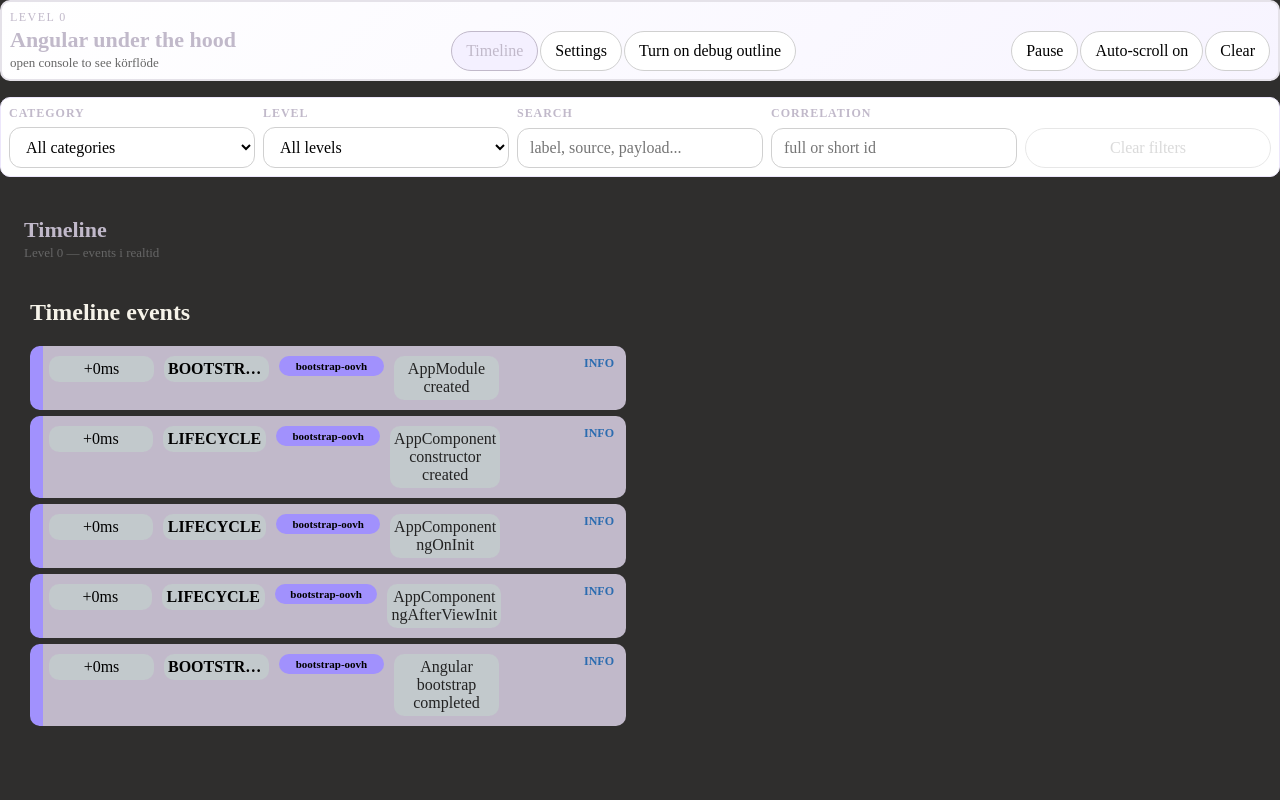
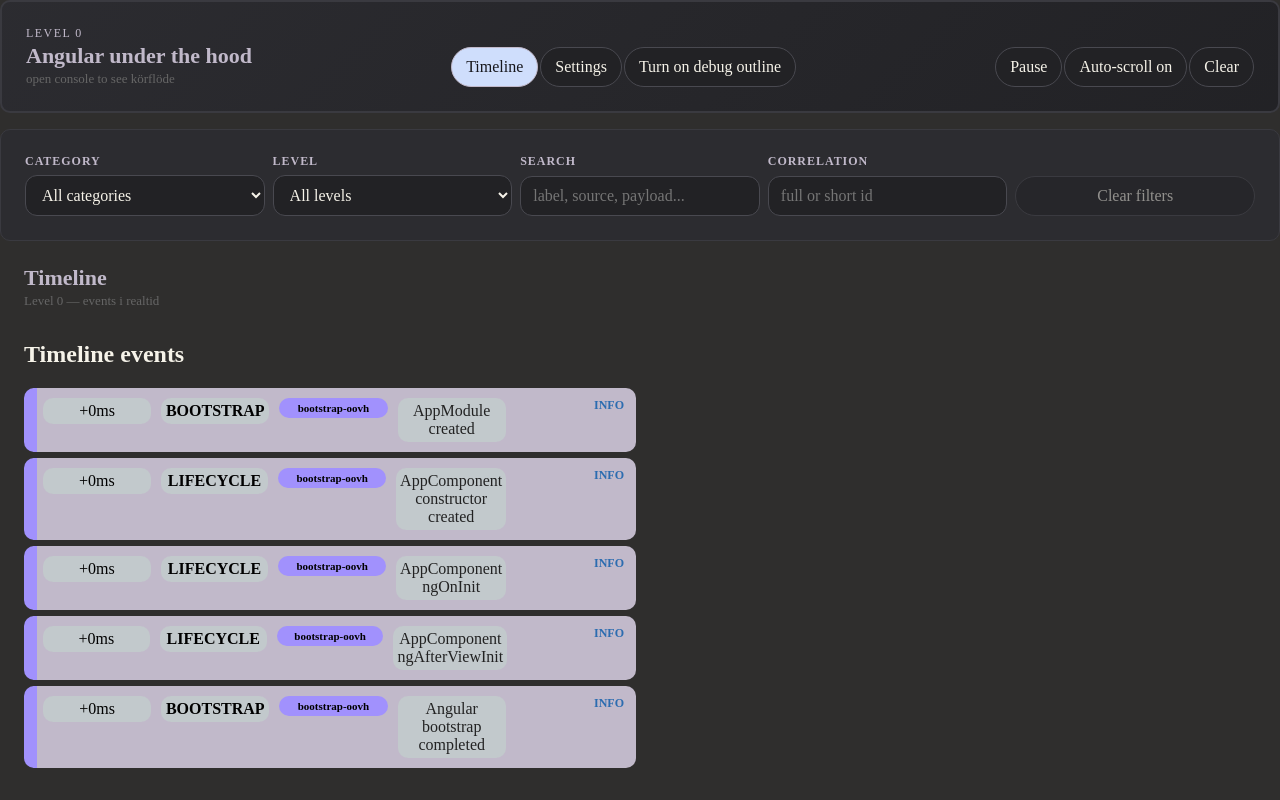
Before and after one commit to HanninenF/angular-under-the-hood, an Angular app in the folder client/: page / in a window 1280 px wide. Built offline with nearby package versions, Linux system fonts and the light colour scheme.

Commit message:
Refine timeline details and shell styling (#33)
* chore(gitignore): ignore local app reading guide

* style(shell): apply token-based surfaces to shell and settings

* style(timeline): refine details layout and spacing

---------

Co-authored-by: Fredrikh <fredrikh@centiro.se>

```diff
--- a/client/src/app/features/lifecycle-demo/lifecycle-preferences-card.component.scss
+++ b/client/src/app/features/lifecycle-demo/lifecycle-preferences-card.component.scss
@@ -3,8 +3,12 @@
   gap: var(--rime-space-xs);
   padding: var(--rime-space-sm);
   border-radius: var(--rime-space-sm-smd);
-  border: 1px solid #ded8e8;
-  background: linear-gradient(135deg, #fff 0%, #f9fbff 100%);
+  border: 1px solid var(--rime-color-border-soft);
+  background: linear-gradient(
+    135deg,
+    var(--rime-color-success-soft) 0%,
+    var(--rime-color-surface-elevated) 100%
+  );
 }
 
 .demo-card__eyebrow {
@@ -17,16 +21,16 @@
 
 .demo-card__title {
   margin: 0;
-  color: #222;
+  color: var(--rime-color-text-primary);
 }
 
 .demo-card__body {
   margin: 0;
-  color: #555;
+  color: var(--rime-color-text-secondary);
 }
 
 .demo-card__list {
   margin: 0;
   padding-left: 18px;
-  color: #333;
+  color: var(--rime-color-text-secondary);
 }
--- a/client/src/app/features/lifecycle-demo/lifecycle-profile-card.component.scss
+++ b/client/src/app/features/lifecycle-demo/lifecycle-profile-card.component.scss
@@ -3,8 +3,12 @@
   gap: var(--rime-space-xs);
   padding: var(--rime-space-sm);
   border-radius: var(--rime-space-sm-smd);
-  border: 1px solid #ded8e8;
-  background: linear-gradient(135deg, #fff 0%, #faf7ff 100%);
+  border: 1px solid var(--rime-color-border-soft);
+  background: linear-gradient(
+    135deg,
+    var(--rime-color-info-soft) 0%,
+    var(--rime-color-surface-elevated) 100%
+  );
 }
 
 .demo-card__eyebrow {
@@ -17,16 +21,16 @@
 
 .demo-card__title {
   margin: 0;
-  color: #222;
+  color: var(--rime-color-text-primary);
 }
 
 .demo-card__body {
   margin: 0;
-  color: #555;
+  color: var(--rime-color-text-secondary);
 }
 
 .demo-card__list {
   margin: 0;
   padding-left: 18px;
-  color: #333;
+  color: var(--rime-color-text-secondary);
 }
--- a/client/src/app/features/page-wrapper/page-wrapper.scss
+++ b/client/src/app/features/page-wrapper/page-wrapper.scss
@@ -4,10 +4,14 @@
   align-items: flex-end;
   gap: var(--rime-space-sm);
   margin-bottom: var(--rime-space-md);
-  padding: var(--rime-space-sm);
+  padding: var(--rime-space-lg);
   border-radius: var(--rime-space-sm-smd);
-  background: linear-gradient(135deg, #fff 0%, #f7f4ff 100%);
-  border: var(--rime-space-xxs) solid hsl(265 15% 90% / 1);
+  background: linear-gradient(
+    135deg,
+    var(--rime-color-surface-elevated) 0%,
+    var(--rime-color-surface) 100%
+  );
+  border: var(--rime-space-xxs) solid var(--rime-color-border-soft);
 }
 
 .shell__copy {
@@ -54,11 +58,10 @@
   display: grid;
   grid-template-columns: repeat(5, minmax(0, 1fr));
   gap: var(--rime-space-sm);
-  margin-bottom: var(--rime-space-md);
-  padding: var(--rime-space-sm);
+  padding: var(--rime-space-lg);
   border-radius: var(--rime-space-sm-smd);
-  background: #fff;
-  border: 1px solid #ece6fb;
+  background: var(--rime-color-surface-elevated);
+  border: 1px solid var(--rime-color-border-soft);
 }
 
 .filter {
@@ -77,8 +80,9 @@
 .filter select,
 .filter input {
   font: inherit;
-  border: 1px solid #d0d0d0;
-  background: #fff;
+  border: 1px solid var(--rime-color-border);
+  background: var(--rime-color-surface);
+  color: var(--rime-color-text-primary);
   padding: 10px 12px;
   border-radius: 12px;
   min-width: 0;
@@ -91,17 +95,19 @@
 .nav-button,
 .btn {
   font: inherit;
-  border: 1px solid #d0d0d0;
-  background: #fff;
+  border: 1px solid var(--rime-color-border);
+  background: var(--rime-color-surface);
+  color: var(--rime-color-text-primary);
   padding: 10px 14px;
   border-radius: 999px;
+
   cursor: pointer;
 }
 
 .nav-button--active {
   border-color: var(--rime-color-primary);
-  color: var(--rime-color-primary);
-  background: #f4f0ff;
+  color: var(--rime-color-text-inverse);
+  background: var(--rime-color-accent-soft);
 }
 
 .btn--ghost:disabled {
--- a/client/src/app/features/settings/settings.component.scss
+++ b/client/src/app/features/settings/settings.component.scss
@@ -3,8 +3,12 @@
   gap: var(--rime-space-sm);
   padding: var(--rime-space-sm);
   border-radius: var(--rime-space-sm-smd);
-  background: #fff;
-  border: var(--rime-space-xxs) solid hsl(265 15% 90% / 1);
+  background: linear-gradient(
+    135deg,
+    var(--rime-color-surface-elevated) 0%,
+    var(--rime-color-surface) 100%
+  );
+  border: var(--rime-space-xxs) solid var(--rime-color-border-soft);
 }
 
 .settings__title {
@@ -14,7 +18,7 @@
 
 .settings__lead {
   margin: 0;
-  color: #666;
+  color: var(--rime-color-text-secondary);
 }
 
 .settings__grid {
@@ -27,18 +31,19 @@
 .settings__grid dt {
   font-weight: 700;
   margin-bottom: 4px;
+  color: var(--rime-color-text-primary);
 }
 
 .settings__grid dd {
   margin: 0;
-  color: #333;
+  color: var(--rime-color-text-secondary);
 }
 
 .lifecycle-demo {
   display: grid;
   gap: var(--rime-space-sm);
   padding-top: var(--rime-space-sm);
-  border-top: 1px solid #e5e5e5;
+  border-top: 1px solid var(--rime-color-border-soft);
 }
 
 .lifecycle-demo__header {
@@ -55,7 +60,7 @@
 
 .lifecycle-demo__lead {
   margin: 4px 0 0;
-  color: #666;
+  color: var(--rime-color-text-secondary);
 }
 
 .lifecycle-demo__actions {
@@ -66,8 +71,9 @@
 
 .tab-button {
   font: inherit;
-  border: 1px solid #d0d0d0;
-  background: #fff;
+  border: 1px solid var(--rime-color-border);
+  background: var(--rime-color-surface);
+  color: var(--rime-color-text-primary);
   padding: 10px 14px;
   border-radius: 999px;
   cursor: pointer;
@@ -75,6 +81,6 @@
 
 .tab-button--active {
   border-color: var(--rime-color-primary);
-  color: var(--rime-color-primary);
-  background: #f4f0ff;
+  color: var(--rime-color-text-inverse);
+  background: var(--rime-color-accent-soft);
 }
--- a/client/src/app/features/timeline/timeline-details/timeline-details.componet.html
+++ b/client/src/app/features/timeline/timeline-details/timeline-details.componet.html
@@ -12,7 +12,11 @@
       ></app-timeline-meta>
     </div>
 
-    <button class="btn btn--ghost" type="button" (click)="closeDetails.emit()">
+    <button
+      class="btn btn--ghost details__close-button"
+      type="button"
+      (click)="closeDetails.emit()"
+    >
       Close
     </button>
   </header>
--- a/client/src/app/features/timeline/timeline-details/timeline-details.componet.scss
+++ b/client/src/app/features/timeline/timeline-details/timeline-details.componet.scss
@@ -11,6 +11,12 @@
   margin-bottom: var(--rime-space-xs-sm);
 }
 
+.details__close-button {
+  align-self: center;
+  max-height: 38px;
+  min-width: 60px;
+}
+
 .json {
   border-radius: 10px;
   margin: var(--rime-space-0);
--- a/client/src/app/features/timeline/timeline-list/timeline-list.component.scss
+++ b/client/src/app/features/timeline/timeline-list/timeline-list.component.scss
@@ -7,13 +7,6 @@
   display: flex;
   gap: var(--rime-space-xs-sm);
   flex-direction: column;
-}
-
-.list {
-  /*   border: var(--rime-space-xxs) solid hsl(265 15% 90% / 1);
-  border-radius: var(--rime-space-sm-smd); */
-  /* overflow: hidden; */
-  padding: var(--rime-space-xs-sm);
 }
 
 .row {
--- a/client/src/app/features/timeline/timeline.component.scss
+++ b/client/src/app/features/timeline/timeline.component.scss
@@ -38,7 +38,6 @@
 .list-viewport {
   max-height: 72vh;
   overflow-y: auto;
-  padding-right: 4px;
 }
 
 .details {
--- a/client/src/styles.css
+++ b/client/src/styles.css
@@ -60,6 +60,44 @@
   --rime-color-accent: hsl(220 90% 60%);
   --rime-color-accent-soft: hsl(220 90% 90%);
 
+  /* ===== SURFACE COLORS ===== */
+  --rime-color-surface: hsl(240 5% 14%);
+  --rime-color-surface-elevated: hsl(240 5% 18%);
+  --rime-color-surface-hover: hsl(240 5% 22%);
+  --rime-color-surface-active: hsl(240 5% 26%);
+
+  /* ===== TEXT COLORS ===== */
+  --rime-color-text-primary: hsl(47 43% 94%);
+  --rime-color-text-secondary: hsl(47 15% 75%);
+  --rime-color-text-muted: hsl(47 8% 55%);
+  --rime-color-text-inverse: hsl(240 10% 10%);
+
+  /* ===== BORDER COLORS ===== */
+  --rime-color-border: hsl(240 5% 30%);
+  --rime-color-border-soft: hsl(240 5% 24%);
+  --rime-color-border-strong: hsl(240 5% 40%);
+
+  /* ===== INTERACTIVE COLORS ===== */
+  --rime-color-focus-ring: hsl(220 90% 65%);
+  --rime-color-hover: hsl(220 20% 25%);
+  --rime-color-active: hsl(220 20% 20%);
+
+  /* ===== STATUS COLORS ===== */
+  --rime-color-success: hsl(145 60% 45%);
+  --rime-color-warning: hsl(40 90% 55%);
+  --rime-color-danger: hsl(0 75% 55%);
+  --rime-color-info: hsl(210 90% 60%);
+
+  /* ===== STATUS BACKGROUNDS ===== */
+  --rime-color-success-soft: hsl(145 60% 15%);
+  --rime-color-warning-soft: hsl(40 90% 15%);
+  --rime-color-danger-soft: hsl(0 75% 15%);
+  --rime-color-info-soft: hsl(210 90% 15%);
+
+  /* ===== OVERLAYS ===== */
+  --rime-color-overlay: hsl(0 0% 0% / 0.5);
+  --rime-color-backdrop: hsl(240 10% 5% / 0.75);
+
   /* ===== FONT SIZES ===== */
   --rime-font-size-xs: 12px;
   --rime-font-size-sm: 14px;
```
Also changed, not shown: 1 other file (tests, documents, lock files or other folders).
